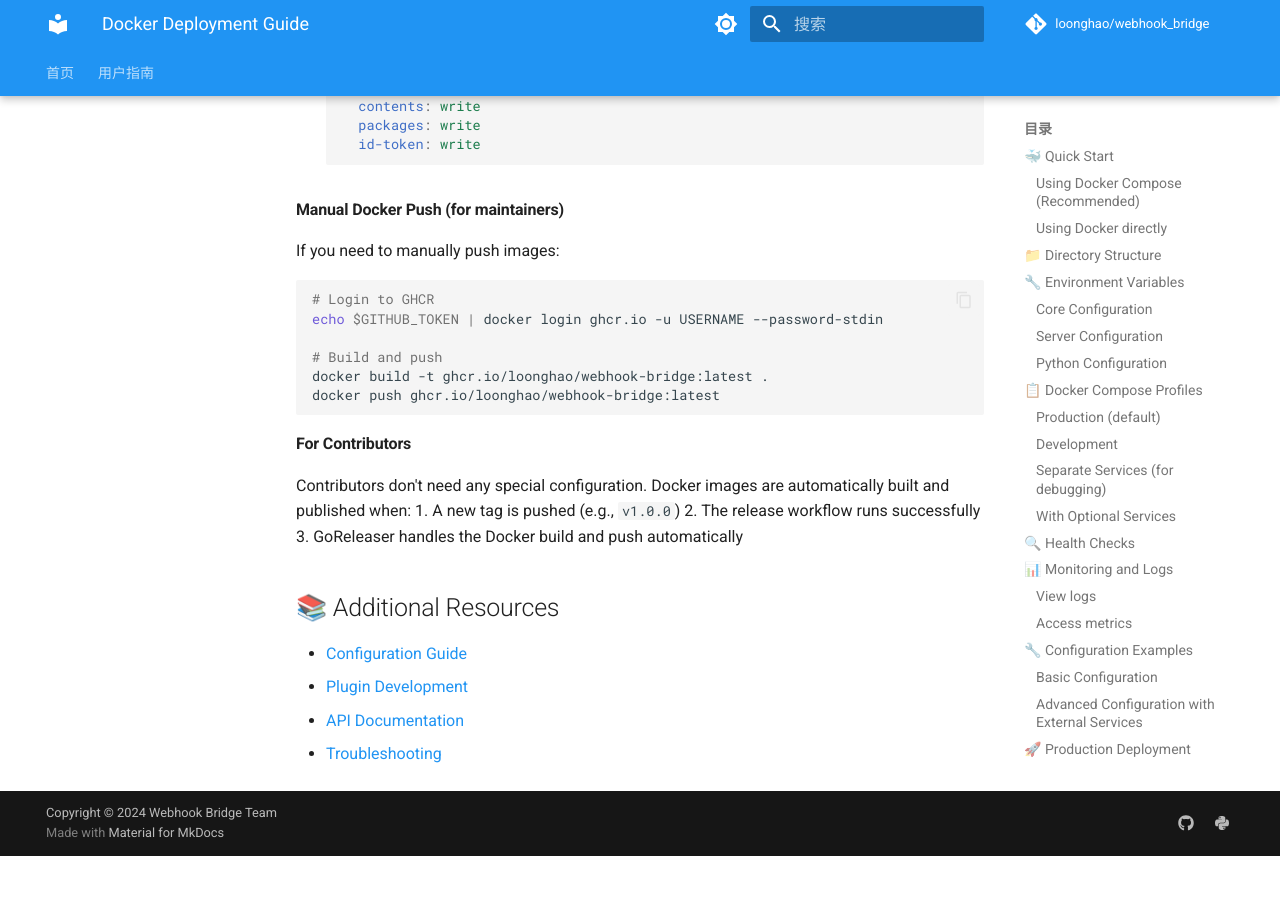
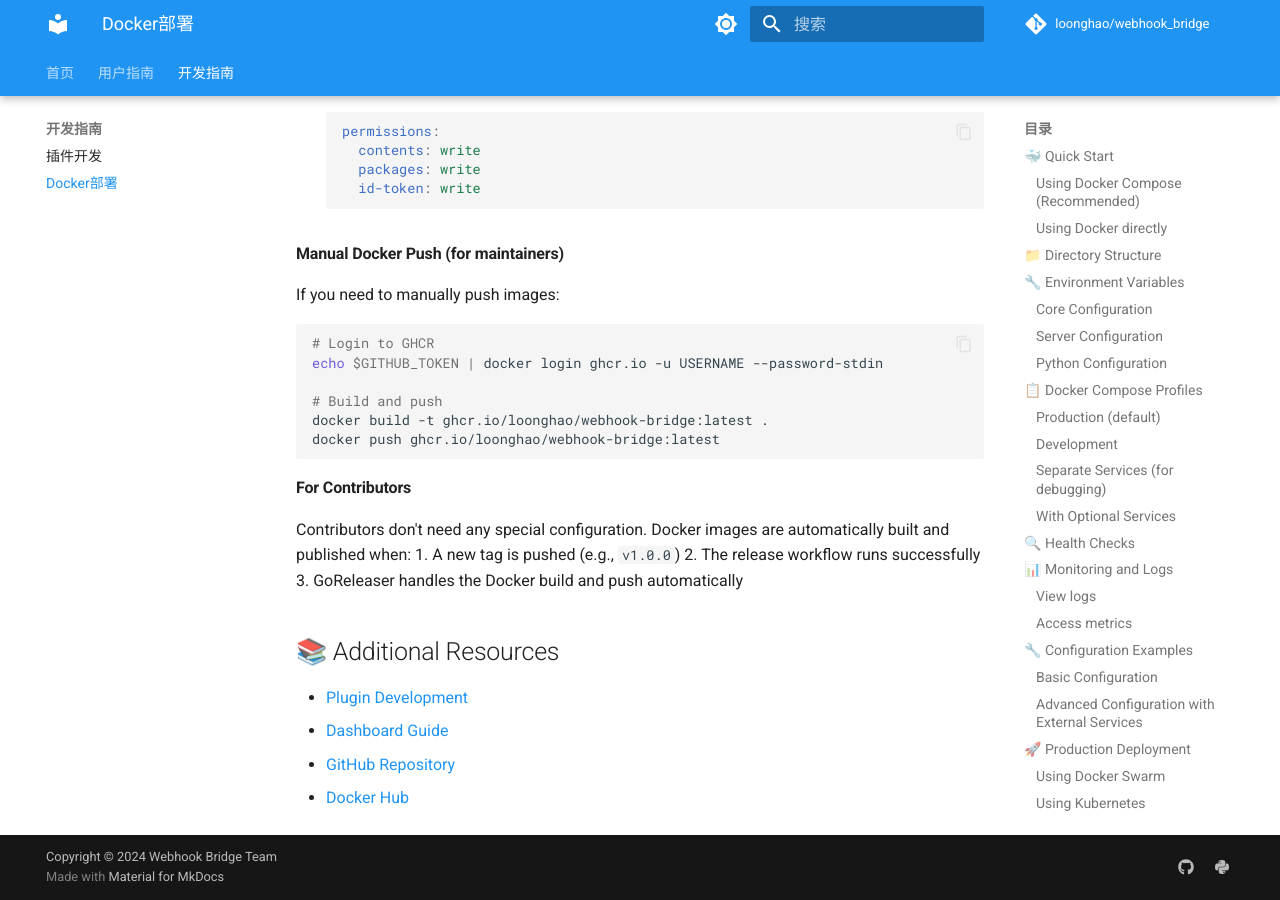
Before and after one commit to loonghao/webhook_bridge, an MkDocs documentation site: the page built from docs/DOCKER_GUIDE.md, in a window 1280 px wide and 900 px high, scrolled down 7888 px. Built offline with MkDocs 1.6.1 and Material for MkDocs 9.7.7, drawn with Linux system fonts in a browser that asks for light colours; comment, search, counter and statistics services are not loaded; the version menu is left out; before the commit the page ends 8744 px from its top, so only the background shows below that.

Commit message:
fix: resolve documentation build issues and Go module dependencies
Documentation fixes:
- Add PLUGIN_DEVELOPMENT.md and DOCKER_GUIDE.md to mkdocs navigation
- Fix broken links in documentation files
- Replace non-existent file references with valid GitHub links
- Update resource links to point to actual documentation

Go module fixes:
- Run go mod tidy to update module dependencies
- Fix missing go.sum entries that caused macOS test failures
- Normalize line endings for cross-platform compatibility

These changes resolve:
- MkDocs strict mode build failures
- Go test setup failures on macOS
- Broken documentation links

All documentation now builds successfully and Go tests pass
on all platforms.

Signed-off-by: longhao <hal.long@outlook.com>

```diff
--- a/docs/DOCKER_GUIDE.md
+++ b/docs/DOCKER_GUIDE.md
@@ -373,7 +373,7 @@
 
 ## 📚 Additional Resources
 
-- [Configuration Guide](./CONFIGURATION.md)
 - [Plugin Development](./PLUGIN_DEVELOPMENT.md)
-- [API Documentation](./API.md)
-- [Troubleshooting](./TROUBLESHOOTING.md)
+- [Dashboard Guide](./DASHBOARD_GUIDE.md)
+- [GitHub Repository](https://github.com/loonghao/webhook_bridge)
+- [Docker Hub](https://hub.docker.com/r/loonghao/webhook-bridge)
--- a/mkdocs.yml
+++ b/mkdocs.yml
@@ -111,6 +111,9 @@
     - CLI使用指南: CLI_USAGE.md
     - CLI快速参考: CLI_QUICK_REFERENCE.md
     - Dashboard使用指南: DASHBOARD_GUIDE.md
+  - 开发指南:
+    - 插件开发: PLUGIN_DEVELOPMENT.md
+    - Docker部署: DOCKER_GUIDE.md
 
 # Extra
 extra:
```
Also changed, not shown: docs/PLUGIN_DEVELOPMENT.md (+3 -3 lines).
